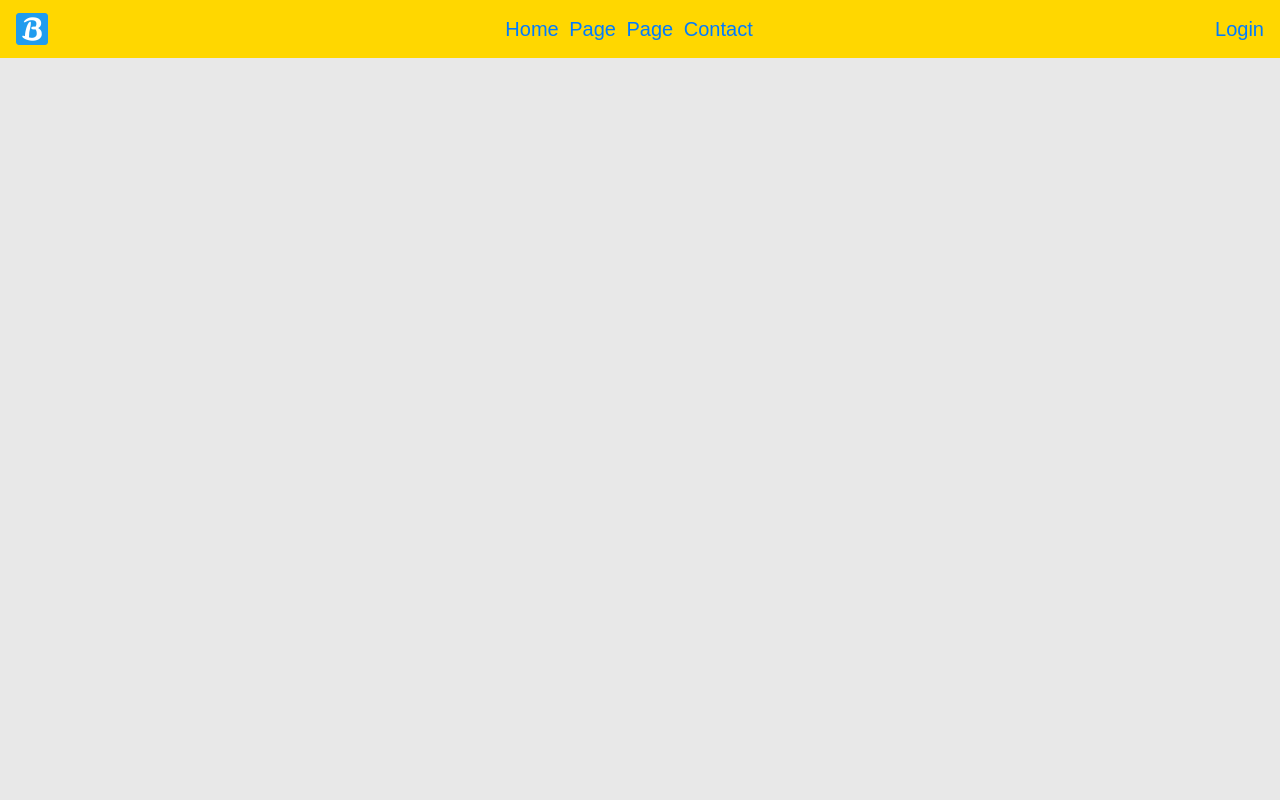
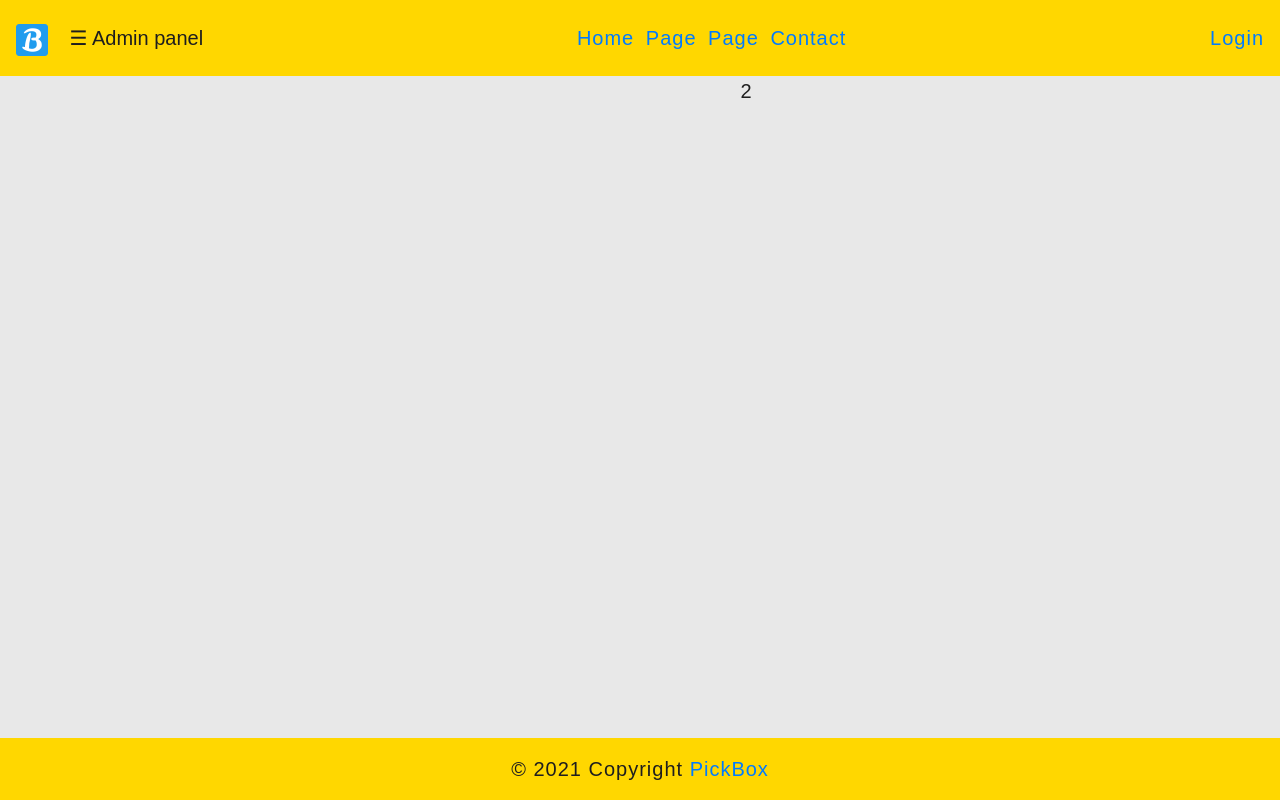
Before and after one commit to AdamMaichrzik/Zadanie_PHP, a PHP site: page /admin-panel.html in a window 1280 px wide. Run offline with PHP 8.4, Linux system fonts and the light colour scheme; some libraries are stand-ins or nearby versions; some web fonts are replaced.

Commit message:
Admin panel sidebar nav

```diff
--- a/admin-panel.html
+++ b/admin-panel.html
@@ -21,7 +21,9 @@
         <a href="index.html">
           <img src="favicon.png" alt="" />
         </a>
+        <button class="openbtn" onclick="openNav()">☰ Admin panel</button>
       </div>
+
       <div class="col-xs-8">
         <a href="#" class="navbar-items">Home</a>
         <a href="#" class="navbar-items">Page</a>
@@ -32,11 +34,35 @@
         <a href="login-page.html">Login</a>
       </div>
     </nav>
+    <div class="container-fluid"></div>
+    <div id="mySidebar" class="sidebar">
+      <a href="javascript:void(0)" class="closebtn" style="color: #e8e8e8" onclick="closeNav()">Close panel</a>
+      <div class="admin-menu-tile"><a href="#">Company info</a></div>
+      <div class="admin-menu-tile"><a href="#">Contact info</a></div>
+      <div class="admin-menu-tile"><a href="#">Websites</a></div>
+      <div class="admin-menu-tile"><a href="#">Create website</a></div>
+      <div class="admin-menu-tile"><a href="#">Log out</a></div>
+    </div>
     <div class="container-fluid text-center">
       <div class="row">
-
+        <div class="col-2"></div>
+        <div class="col-10">2</div>
       </div>
     </div>
+    <footer style="background-color: gold" class="fixed-bottom">
+      <div class="footer-copyright text-center p-3">© 2021 Copyright <a href="index.html">PickBox</a></div>
+    </footer>
+    <script>
+      function openNav() {
+        document.getElementById("mySidebar").style.width = "189px";
+        document.getElementById("main").style.marginLeft = "189px";
+      }
+
+      function closeNav() {
+        document.getElementById("mySidebar").style.width = "0";
+        document.getElementById("main").style.marginLeft = "0";
+      }
+    </script>
     <script
       src="https://code.jquery.com/jquery-3.2.1.slim.min.js"
       integrity="sha384-KJ3o2DKtIkvYIK3UENzmM7KCkRr/rE9/Qpg6aAZGJwFDMVNA/GpGFF93hXpG5KkN"
--- a/style.css
+++ b/style.css
@@ -3,6 +3,11 @@ body {
   color: #1e1e1e;
   font-size: 20px;
   font-family: "Gayathri", sans-serif;
+  letter-spacing: 1px;
+}
+
+a {
+  cursor: pointer;
 }
 
 a:active,
@@ -37,25 +42,29 @@ h2 {
   color: gold;
   margin-top: 21px;
 }
-footer{
+
+h3 {
+  margin-top: 13px;
+}
+footer {
   color: #1e1e1e;
 }
 
-footer h2{
+footer h2 {
   color: #1e1e1e;
 }
 
 /* LOGIN PAGE CSS*/
 
 .login-container {
-  margin-top: 144px;
+  margin-top: 89px;
   height: 377px;
 }
 
 .login-form {
-  height: 200px;
+  height: 233px;
   background-color: gold;
-  width: 400px;
+  width: 377px;
   padding: 34px;
   border-radius: 8px;
   -webkit-box-shadow: 0px 0px 30px -13px rgba(30, 30, 30, 1);
@@ -63,15 +72,102 @@ footer h2{
   box-shadow: 0px 0px 30px -13px rgba(30, 30, 30, 1);
 }
 
-.login-form input{
+.login-form input {
   margin-top: 8px;
 }
 
 .login-button {
-  background-color:limegreen;
-  padding: 5px 21px;
+  background-color: limegreen;
+  padding: 8px 21px;
   letter-spacing: 2px;
   font-weight: 800;
   color: #e8e8e8;
   border-radius: 5px;
+  margin-top: 34px !important;
+  cursor: pointer;
 }
+
+.login-container a:hover {
+  opacity: 0.8;
+}
+
+/* ADMIN PANEL CSS*/
+
+.admin-panel-menu {
+  background-color: #1e1e1e;
+  color: #e8e8e8;
+  padding-top: 34px;
+  height: 500px;
+}
+
+.admin-menu-tile a {
+  color: #e8e8e8;
+}
+
+.admin-menu-tile {
+  margin-top: 8px;
+  columns: #e8e8e8;
+}
+
+/* SIDEBAR CSS*/
+.sidebar {
+  height: 100%;
+  width: 0;
+  position: fixed;
+  z-index: 1;
+  top: 0;
+  left: 0;
+  background-color: #1e1e1e;
+  overflow-x: hidden;
+  transition: 0.5s;
+  padding-top: 133px;
+}
+
+.sidebar a {
+  padding: 13px 8px 8px 32px;
+  text-decoration: none;
+  font-size: 21px;
+  color: #818181;
+  display: block;
+  transition: 0.3s;
+}
+
+.sidebar a:hover {
+  color: #f1f1f1;
+}
+
+.sidebar .closebtn {
+  position: absolute;
+  top: 0;
+  padding-top: 89px;
+  font-size: 21px;
+}
+
+.openbtn {
+  font-size: 20px;
+  cursor: pointer;
+  background-color: gold;
+  color: #1e1e1e;
+  padding: 10px 15px;
+  border: none;
+}
+
+.openbtn:hover {
+  opacity: 0.8;
+}
+
+#main {
+  transition: margin-left 0.5s;
+  padding: 16px;
+}
+
+/* On smaller screens, where height is less than 450px, change the style of the sidenav (less padding and a smaller font size) */
+@media screen and (max-height: 450px) {
+  .sidebar {
+    padding-top: 15px;
+  }
+  .sidebar a {
+    font-size: 18px;
+  }
+}
+/* SIDEBAR CSS*/
```
Lines whose indentation alone changed are shown as unchanged.
